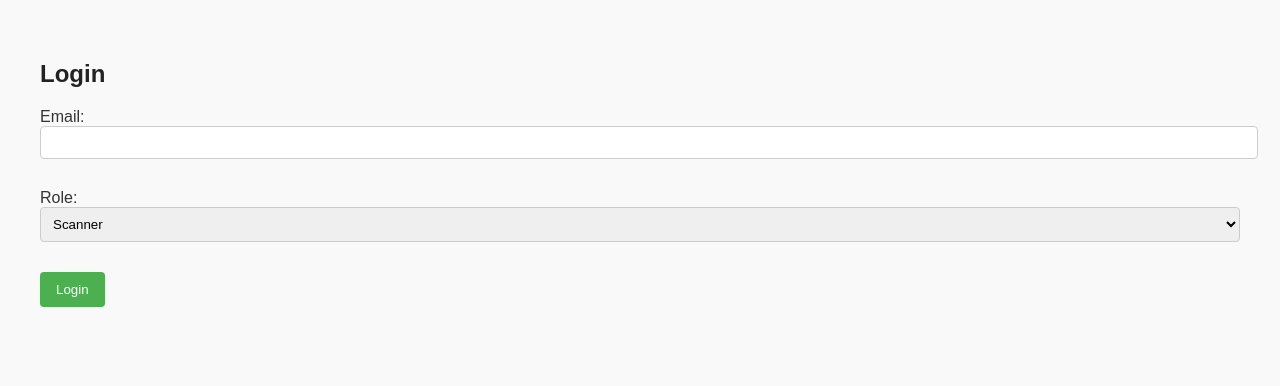
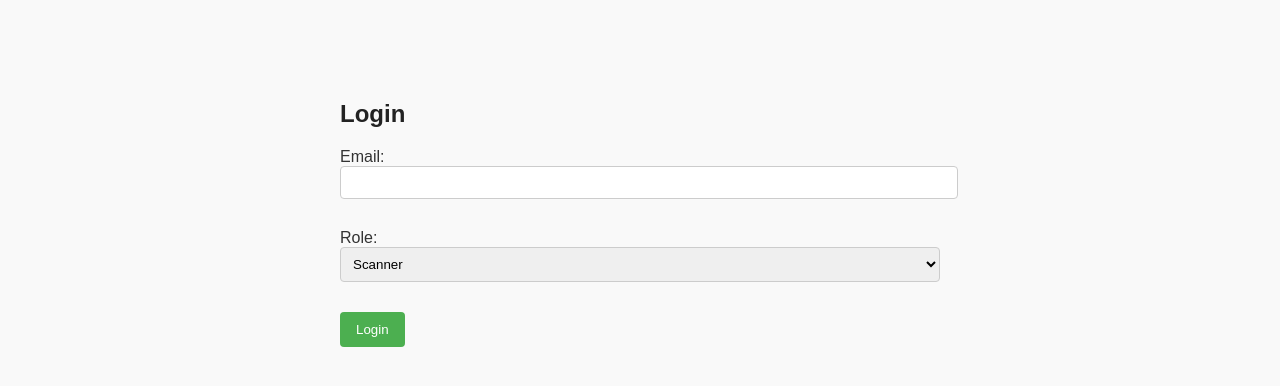
Before and after one commit to sidpangtey/qr-points-frontend, a React (Create React App) app: page / in a window 1280 px wide. Shown: the top 386 px of the page. Built offline with nearby package versions, Linux system fonts and the light colour scheme.

Commit message:
Update App.tsx

```diff
--- a/src/App.tsx
+++ b/src/App.tsx
@@ -1,8 +1,12 @@
 import React, { useState, createContext, useContext } from 'react';
 
-// Context & Types (same as before — keep your existing context and types)
-
-// MOCK DATA (keep your existing mockUsers and mockQRCodes)
+// Context definition
+const AppContext = createContext({
+  user: null as any,
+  setUser: (user: any) => {},
+  currentPage: 'login',
+  setCurrentPage: (page: string) => {}
+});
 
 function Login() {
   const { setUser, setCurrentPage } = useContext(AppContext);
@@ -21,7 +25,7 @@ function Login() {
   };
 
   return (
-    <div style={{ padding: '20px' }}>
+    <div className="container">
       <h2>Login</h2>
       <label>Email:</label>
       <input
@@ -46,7 +50,7 @@ function Login() {
 
 function AdminDashboard() {
   return (
-    <div style={{ padding: '20px' }}>
+    <div className="container">
       <h2>Admin Dashboard</h2>
       <p>Basic dashboard - more coming soon!</p>
     </div>
@@ -55,20 +59,12 @@ function AdminDashboard() {
 
 function ScannerScan() {
   return (
-    <div style={{ padding: '20px' }}>
+    <div className="container">
       <h2>Scanner - Scan Page</h2>
       <p>Basic scanner page - more coming soon!</p>
     </div>
   );
 }
-
-// Context definition
-const AppContext = createContext({
-  user: null as any,
-  setUser: (user: any) => {},
-  currentPage: 'login',
-  setCurrentPage: (page: string) => {}
-});
 
 export default function App() {
   const [user, setUser] = useState<any>(null);
@@ -89,7 +85,7 @@ export default function App() {
 
   return (
     <AppContext.Provider value={contextValue}>
-      <div style={{ minHeight: '100vh', padding: '20px' }}>
+      <div style={{ minHeight: '100vh', padding: '20px', backgroundColor: '#f9f9f9' }}>
         {renderPage()}
       </div>
     </AppContext.Provider>
```
